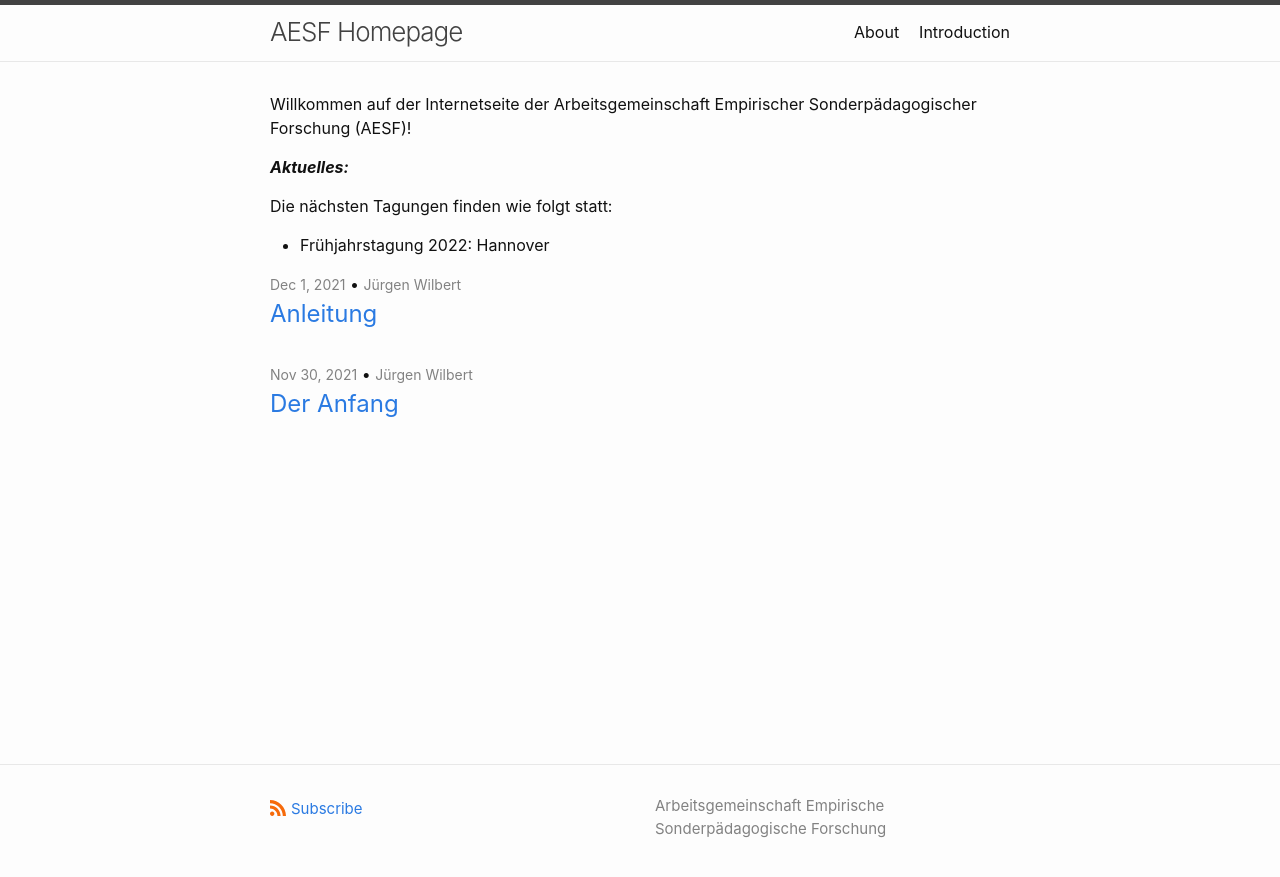
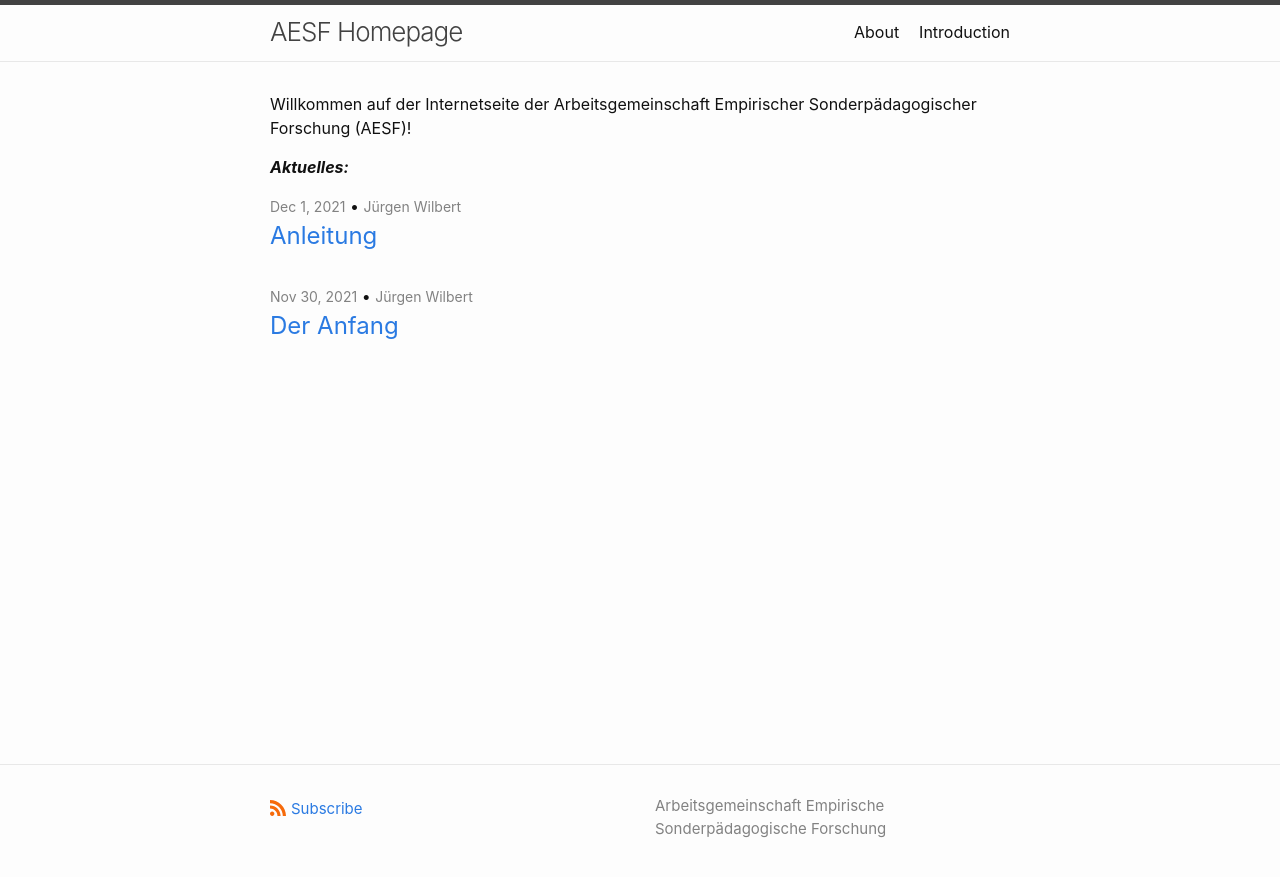
Before and after one commit to jazznbass/aesf_homepage, a Jekyll site: the page built from index.md, in a window 1280 px wide. Shown: the top 877 px of the page. Built offline with Jekyll 4.4.1, drawn with Linux system fonts in a browser that asks for light colours.

Commit message:
Update index.md

```diff
--- a/index.md
+++ b/index.md
@@ -6,6 +6,3 @@ Willkommen auf der Internetseite der Arbeitsgemeinschaft Empirischer Sonderpäda
 
 
 ***Aktuelles:***
-
-Die nächsten Tagungen finden wie folgt statt:
-- Frühjahrstagung 2022: Hannover
```
